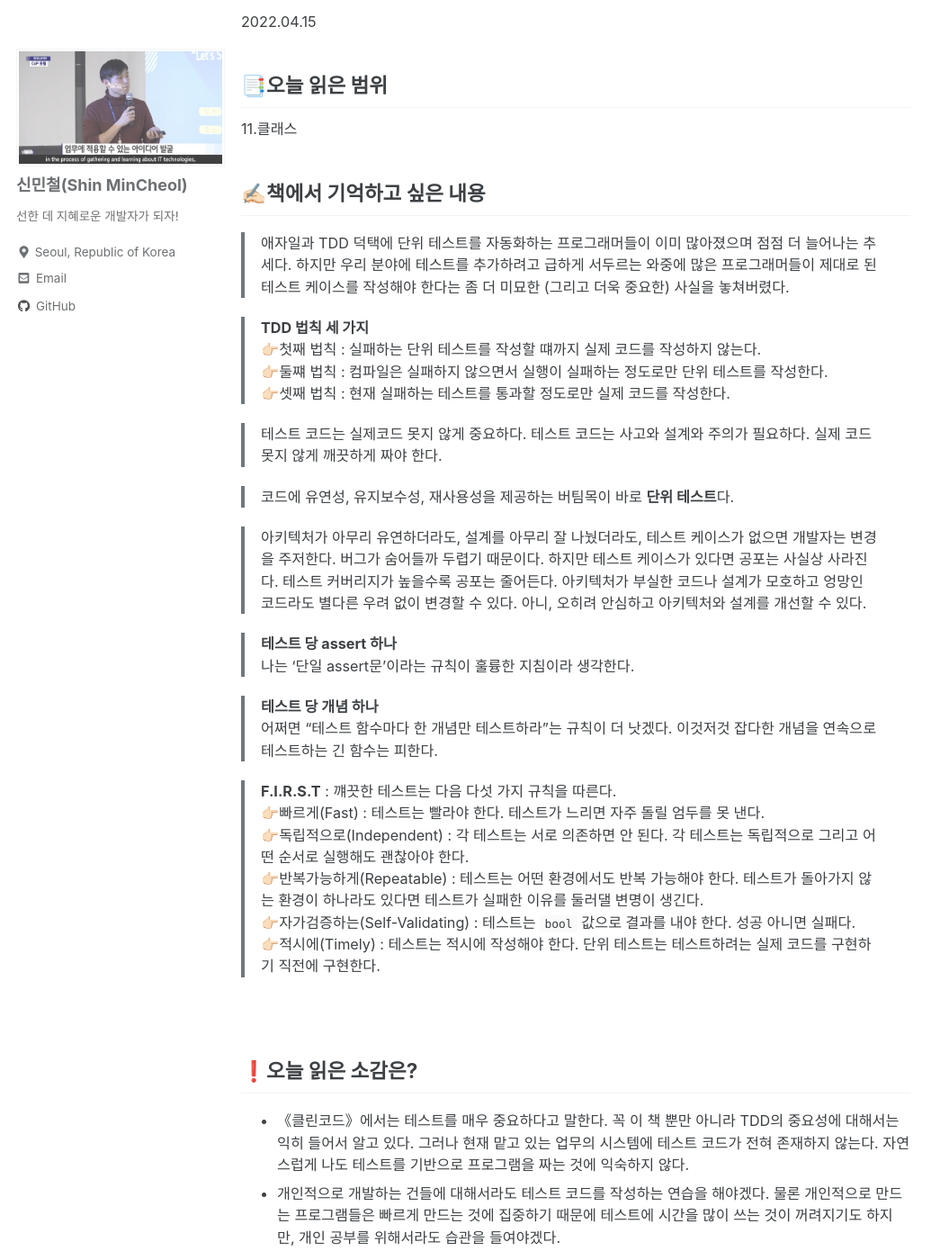
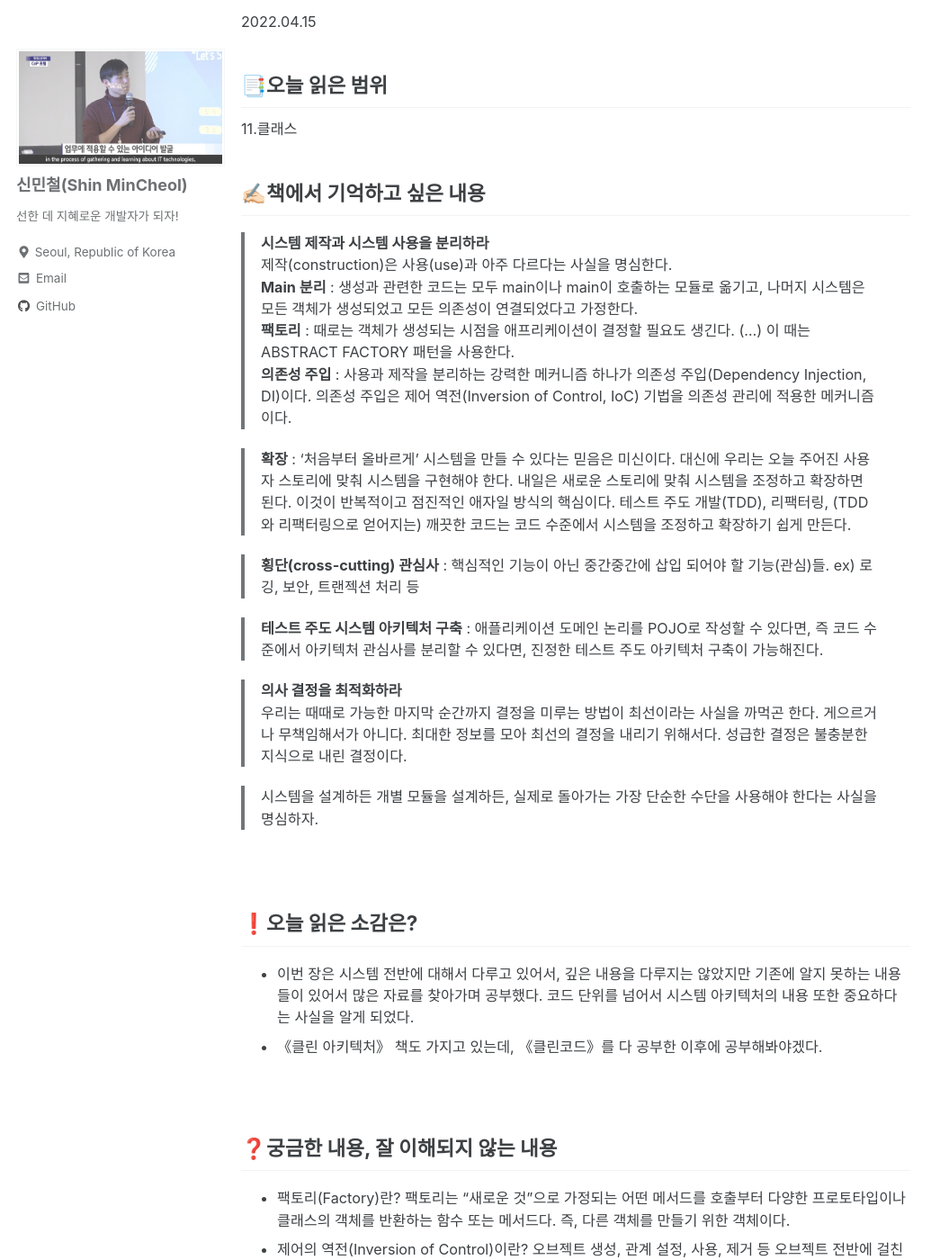
Before and after one commit to alsoj/alsoj.github.io, a Jekyll site: the page built from _posts/til/clean code/2022-04-15-[클린코드]11.시스템.md, in a window 1280 px wide and 1400 px high, scrolled down 256 px. Shown: the whole window at 90% size, without its empty margins (0-1055 px from the left). Built offline with Jekyll 4.4.1, drawn with Linux system fonts in a browser that asks for light colours; cached includes are drawn as plain includes; comment, search, counter and statistics services are not loaded; some of the changed text lies outside the part shown.

Commit message:
modify TIL clean code 11

```diff
--- a/_posts/til/clean code/2022-04-15-[클린코드]11.시스템.md
+++ b/_posts/til/clean code/2022-04-15-[클린코드]11.시스템.md
@@ -18,41 +18,34 @@ tags:
 
 ## ✍🏻책에서 기억하고 싶은 내용
 
-> 애자일과 TDD 덕택에 단위 테스트를 자동화하는 프로그래머들이 이미 많아졌으며 점점 더 늘어나는 추세다. 하지만 우리 분야에 테스트를 추가하려고 급하게 서두르는 와중에 많은 프로그래머들이 제대로 된 테스트 케이스를 작성해야 한다는 좀 더 미묘한 (그리고 더욱 중요한) 사실을 놓쳐버렸다.
+> **시스템 제작과 시스템 사용을 분리하라**
+> 제작(construction)은 사용(use)과 아주 다르다는 사실을 명심한다.
+> **Main 분리** : 생성과 관련한 코드는 모두 main이나 main이 호출하는 모듈로 옮기고, 나머지 시스템은 모든 객체가 생성되었고 모든 의존성이 연결되었다고 가정한다.
+> **팩토리** : 때로는 객체가 생성되는 시점을 애프리케이션이 결정할 필요도 생긴다. (...) 이 때는 ABSTRACT FACTORY 패턴을 사용한다.
+> **의존성 주입** : 사용과 제작을 분리하는 강력한 메커니즘 하나가 의존성 주입(Dependency Injection, DI)이다. 의존성 주입은 제어 역전(Inversion of Control, IoC) 기법을 의존성 관리에 적용한 메커니즘이다.
 
-> **TDD 법칙 세 가지**
-> 👉🏻첫째 법칙 : 실패하는 단위 테스트를 작성할 떄까지 실제 코드를 작성하지 않는다.
-> 👉🏻둘쨰 법칙 : 컴파일은 실패하지 않으면서 실행이 실패하는 정도로만 단위 테스트를 작성한다.
-> 👉🏻셋째 법칙 : 현재 실패하는 테스트를 통과할 정도로만 실제 코드를 작성한다.
+> **확장** : '처음부터 올바르게' 시스템을 만들 수 있다는 믿음은 미신이다. 대신에 우리는 오늘 주어진 사용자 스토리에 맞춰 시스템을 구현해야 한다. 내일은 새로운 스토리에 맞춰 시스템을 조정하고 확장하면 된다. 이것이 반복적이고 점진적인 애자일 방식의 핵심이다. 테스트 주도 개발(TDD), 리팩터링, (TDD와 리팩터링으로 얻어지는) 깨끗한 코드는 코드 수준에서 시스템을 조정하고 확장하기 쉽게 만든다.
 
-> 테스트 코드는 실제코드 못지 않게 중요하다. 테스트 코드는 사고와 설계와 주의가 필요하다. 실제 코드 못지 않게 깨끗하게 짜야 한다.
+> **횡단(cross-cutting) 관심사** : 핵심적인 기능이 아닌 중간중간에 삽입 되어야 할 기능(관심)들. ex) 로깅, 보안, 트랜젝션 처리 등
 
-> 코드에 유연성, 유지보수성, 재사용성을 제공하는 버팀목이 바로 **단위 테스트**다.
+> **테스트 주도 시스템 아키텍처 구축** : 애플리케이션 도메인 논리를 POJO로 작성할 수 있다면, 즉 코드 수준에서 아키텍처 관심사를 분리할 수 있다면, 진정한 테스트 주도 아키텍처 구축이 가능해진다.
 
-> 아키텍처가 아무리 유연하더라도, 설계를 아무리 잘 나눴더라도, 테스트 케이스가 없으면 개발자는 변경을 주저한다. 버그가 숨어들까 두렵기 때문이다. 하지만 테스트 케이스가 있다면 공포는 사실상 사라진다. 테스트 커버리지가 높을수록 공포는 줄어든다. 아키텍처가 부실한 코드나 설계가 모호하고 엉망인 코드라도 별다른 우려 없이 변경할 수 있다. 아니, 오히려 안심하고 아키텍처와 설계를 개선할 수 있다.
+> **의사 결정을 최적화하라**
+> 우리는 때때로 가능한 마지막 순간까지 결정을 미루는 방법이 최선이라는 사실을 까먹곤 한다. 게으르거나 무책임해서가 아니다. 최대한 정보를 모아 최선의 결정을 내리기 위해서다. 성급한 결정은 불충분한 지식으로 내린 결정이다.
 
-> **테스트 당 assert 하나**
-> 나는 '단일 assert문'이라는 규칙이 훌륭한 지침이라 생각한다.
-
-> **테스트 당 개념 하나**
-> 어쩌면 "테스트 함수마다 한 개념만 테스트하라"는 규칙이 더 낫겠다. 이것저것 잡다한 개념을 연속으로 테스트하는 긴 함수는 피한다.
-
-> **F.I.R.S.T** : 꺠끗한 테스트는 다음 다섯 가지 규칙을 따른다.
-> 👉🏻빠르게(Fast) : 테스트는 빨라야 한다. 테스트가 느리면 자주 돌릴 엄두를 못 낸다.
-> 👉🏻독립적으로(Independent) : 각 테스트는 서로 의존하면 안 된다. 각 테스트는 독립적으로 그리고 어떤 순서로 실행해도 괜찮아야 한다.
-> 👉🏻반복가능하게(Repeatable) : 테스트는 어떤 환경에서도 반복 가능해야 한다. 테스트가 돌아가지 않는 환경이 하나라도 있다면 테스트가 실패한 이유를 둘러댈 변명이 생긴다.
-> 👉🏻자가검증하는(Self-Validating) : 테스트는 `bool` 값으로 결과를 내야 한다. 성공 아니면 실패다.
-> 👉🏻적시에(Timely) : 테스트는 적시에 작성해야 한다. 단위 테스트는 테스트하려는 실제 코드를 구현하기 직전에 구현한다.
+> 시스템을 설계하든 개별 모듈을 설계하든, 실제로 돌아가는 가장 단순한 수단을 사용해야 한다는 사실을 명심하자.
 
 <br />
 
 ## ❗오늘 읽은 소감은?
 
-- 《클린코드》에서는 테스트를 매우 중요하다고 말한다. 꼭 이 책 뿐만 아니라 TDD의 중요성에 대해서는 익히 들어서 알고 있다. 그러나 현재 맡고 있는 업무의 시스템에 테스트 코드가 전혀 존재하지 않는다. 자연스럽게 나도 테스트를 기반으로 프로그램을 짜는 것에 익숙하지 않다.
-- 개인적으로 개발하는 건들에 대해서라도 테스트 코드를 작성하는 연습을 해야겠다. 물론 개인적으로 만드는 프로그램들은 빠르게 만드는 것에 집중하기 때문에 테스트에 시간을 많이 쓰는 것이 꺼려지기도 하지만, 개인 공부를 위해서라도 습관을 들여야겠다.
+- 이번 장은 시스템 전반에 대해서 다루고 있어서, 깊은 내용을 다루지는 않았지만 기존에 알지 못하는 내용들이 있어서 많은 자료를 찾아가며 공부했다. 코드 단위를 넘어서 시스템 아키텍처의 내용 또한 중요하다는 사실을 알게 되었다.
+- 《클린 아키텍처》 책도 가지고 있는데, 《클린코드》를 다 공부한 이후에 공부해봐야겠다.
 
 <br />
 
 ## ❓궁금한 내용, 잘 이해되지 않는 내용
 
-- 없음
+- 팩토리(Factory)란? 팩토리는 "새로운 것"으로 가정되는 어떤 메서드를 호출부터 다양한 프로토타입이나 클래스의 객체를 반환하는 함수 또는 메서드다. 즉, 다른 객체를 만들기 위한 객체이다.
+- 제어의 역전(Inversion of Control)이란? 오브젝트 생성, 관계 설정, 사용, 제거 등 오브젝트 전반에 걸친 모든 제어권을 애플리케이션이 갖는게 아니라 프레임워크의 컨테이너에게 넘기는 개념을 말한다.
+  이는 객체지향 원칙을 잘 지키기 위해 필요하다. 객체를 관리해주는 프레임워크와 내가 구현하고자 하는 부분으로 역할과 관심을 분리해 응집도를 높이고, 결합도를 낮추며, 이에 따라 유연한 코드를 작성할 수 있는 구조가 될 수 있기 때문에 제어를 역전한 것이다.
```
